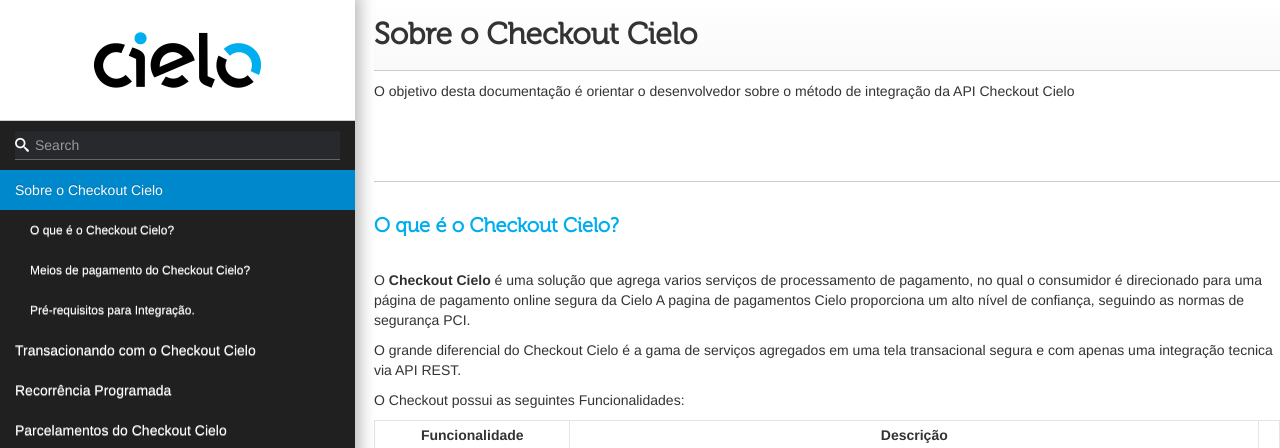
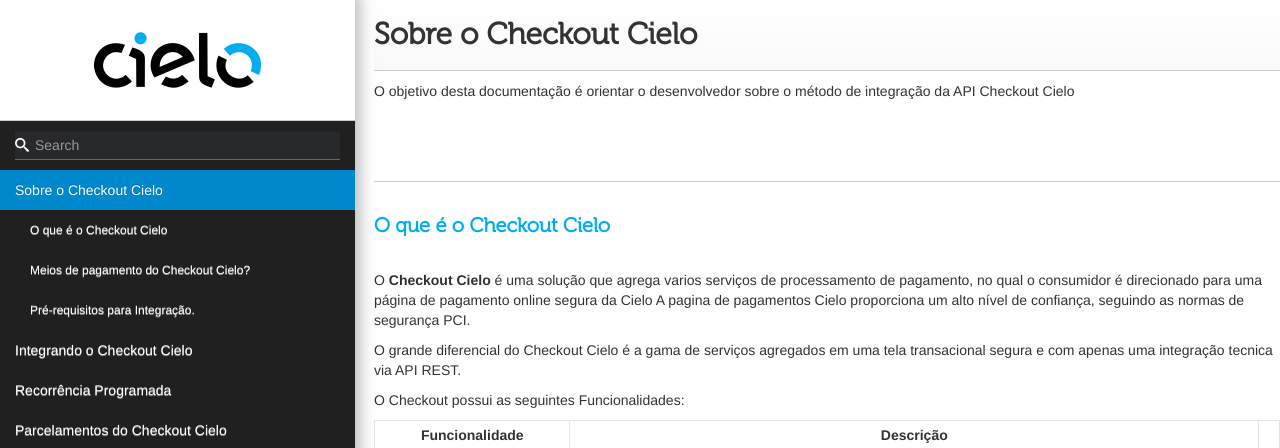
Before and after one commit to DeveloperCielo/Tutorial, a Jekyll site: the page built from _posts/2017-08-25-Checkout.md, in a window 1280 px wide and 1400 px high. Shown: the top 448 px of the window. Built offline with Jekyll 4.4.1, drawn with Linux system fonts in a browser that asks for light colours; some web fonts are replaced; some of the changed text lies outside the part shown.

Commit message:
Update 2017-08-25-Checkout.md

```diff
--- a/_posts/2017-08-25-Checkout.md
+++ b/_posts/2017-08-25-Checkout.md
@@ -11,7 +11,7 @@
 # Sobre o Checkout Cielo
 O objetivo desta documentação é orientar o desenvolvedor sobre o método de integração da API Checkout Cielo
 
-## O que é o Checkout Cielo?
+## O que é o Checkout Cielo
 
 O **Checkout Cielo** é uma solução que agrega varios serviços de processamento de pagamento, no qual o consumidor é direcionado para uma página de pagamento online segura da Cielo
 A pagina de pagamentos Cielo proporciona um alto nível de confiança, seguindo as normas de segurança PCI.
@@ -42,18 +42,18 @@
 
 A versão atual do Checkout Cielo possui suporte aos seguintes meios de pagamento:
 
-**Cartão de Crédito
+**Cartão de Crédito**
 
-|Bandeira|Crédito à vista|Crédito parcelado Loja|Débito|Voucher|
-|---|---|---|---|---|
-|Visa|Sim|Sim|Sim|Não|
-|MasterCard|Sim|Sim|Sim|Não|
-|American Express|Sim|Sim|Não|Não|
-|Elo|Sim|Sim|Não|Não|
-|Diners Club|Sim|Sim|Não|Não|
-|Discover|Sim|Não|Não|Não|
-|JCB|Sim|Sim|Não|Não|
-|Aura|Sim|Sim|Não|Não|
+| Bandeira         | Crédito à vista | Crédito parcelado Loja | Débito | Voucher |
+|------------------|-----------------|------------------------|--------|---------|
+| Visa             | Sim             | Sim                    | Sim    | Não     |
+| MasterCard       | Sim             | Sim                    | Sim    | Não     |
+| American Express | Sim             | Sim                    | Não    | Não     |
+| Elo              | Sim             | Sim                    | Não    | Não     |
+| Diners Club      | Sim             | Sim                    | Não    | Não     |
+| Discover         | Sim             | Não                    | Não    | Não     |
+| JCB              | Sim             | Sim                    | Não    | Não     |
+| Aura             | Sim             | Sim                    | Não    | Não     |
 
 **OBS**: Limite maximo de parcelas do Checkout Cielo é 12X.
 
@@ -66,11 +66,11 @@
 
 **Boleto**
 
-|Banco|Tipo|
-|---|---|
-|Bradesco|Não registrado|
-|Bradesco|Registrado SPS|
-|Banco do Brasil|Não registrado|
+| Banco           | Tipo           |
+|-----------------|----------------|
+| Bradesco        | Não registrado |
+| Bradesco        | Registrado SPS |
+| Banco do Brasil | Não registrado |
 
 **Débito Online**
 
@@ -117,7 +117,7 @@
 * O sistema operacional e a versão utilizada no computador.
 * Uma captura de tela do problema.
 
-# Transacionando com o Checkout Cielo
+# Integrando o Checkout Cielo
 
 Nesta documentação estão descritas todas as funcionalidades da integração da API Checkout Cielo, os parâmetros técnicos e principalmente os códigos de exemplos para facilitar o seu desenvolvimento.
 
```
